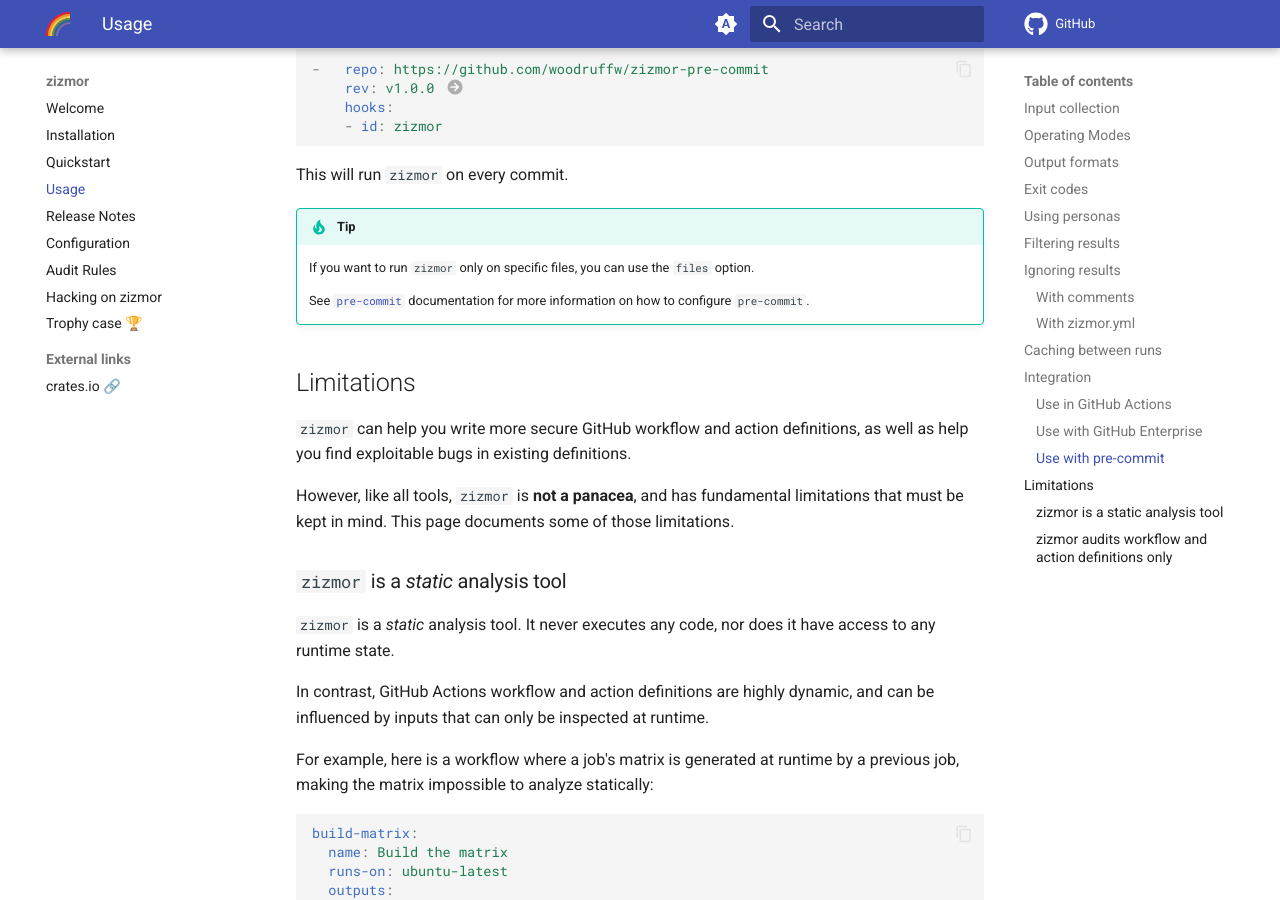
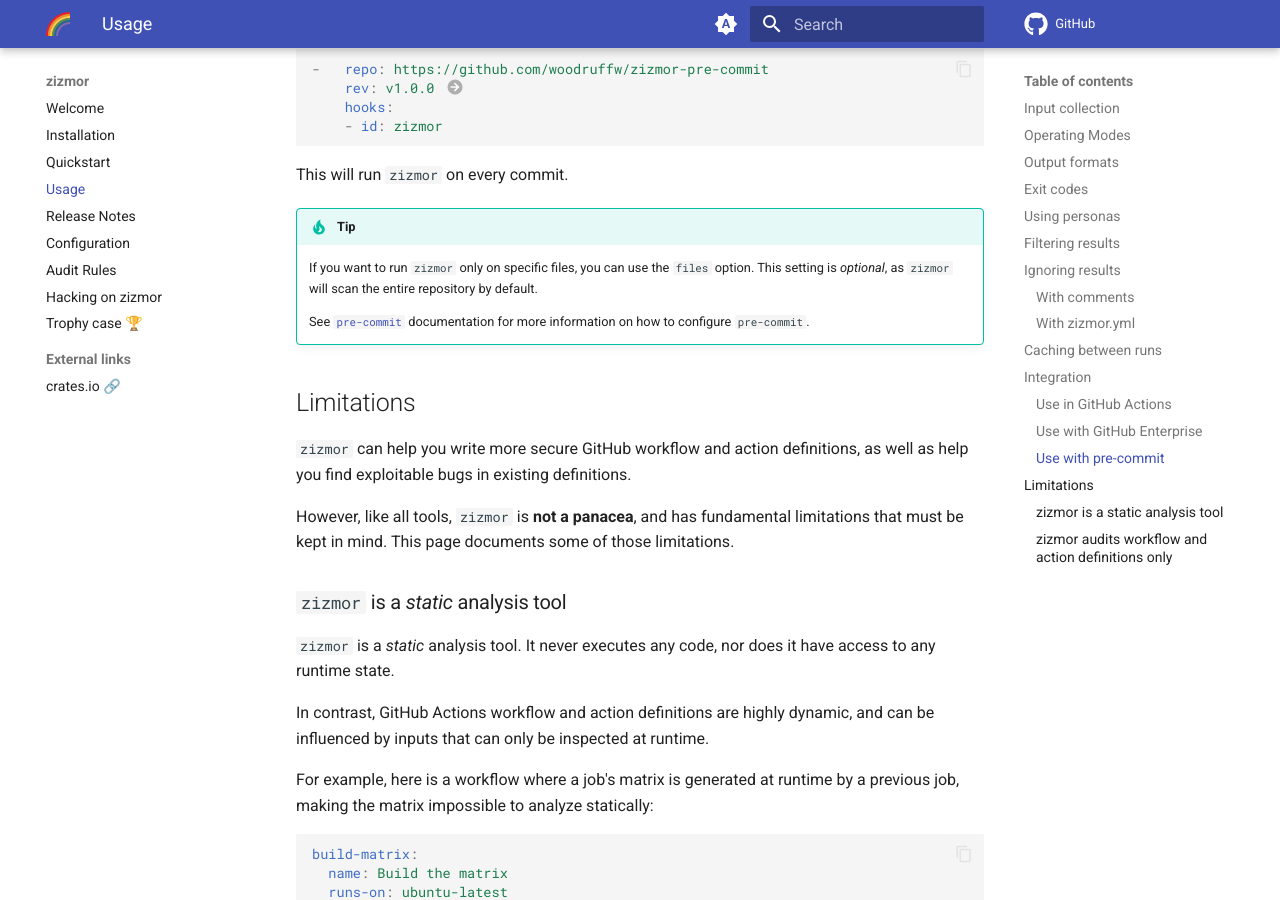
Before and after one commit to zizmorcore/zizmor, an MkDocs documentation site: the page built from docs/usage.md, in a window 1280 px wide and 900 px high, scrolled down 9034 px. Built offline with MkDocs 1.6.1 and Material for MkDocs 9.7.7, drawn with Linux system fonts in a browser that asks for light colours; comment, search, counter and statistics services are not loaded.

Commit message:
usage: tweak

```diff
--- a/docs/usage.md
+++ b/docs/usage.md
@@ -469,7 +469,8 @@
 !!! tip
 
     If you want to run `zizmor` only on specific files, you can use the
-    `files` option.
+    `files` option. This setting is *optional*, as `zizmor` will
+    scan the entire repository by default.
 
     See [`pre-commit`](https://pre-commit.com/) documentation for more
     information on how to configure `pre-commit`.
```
